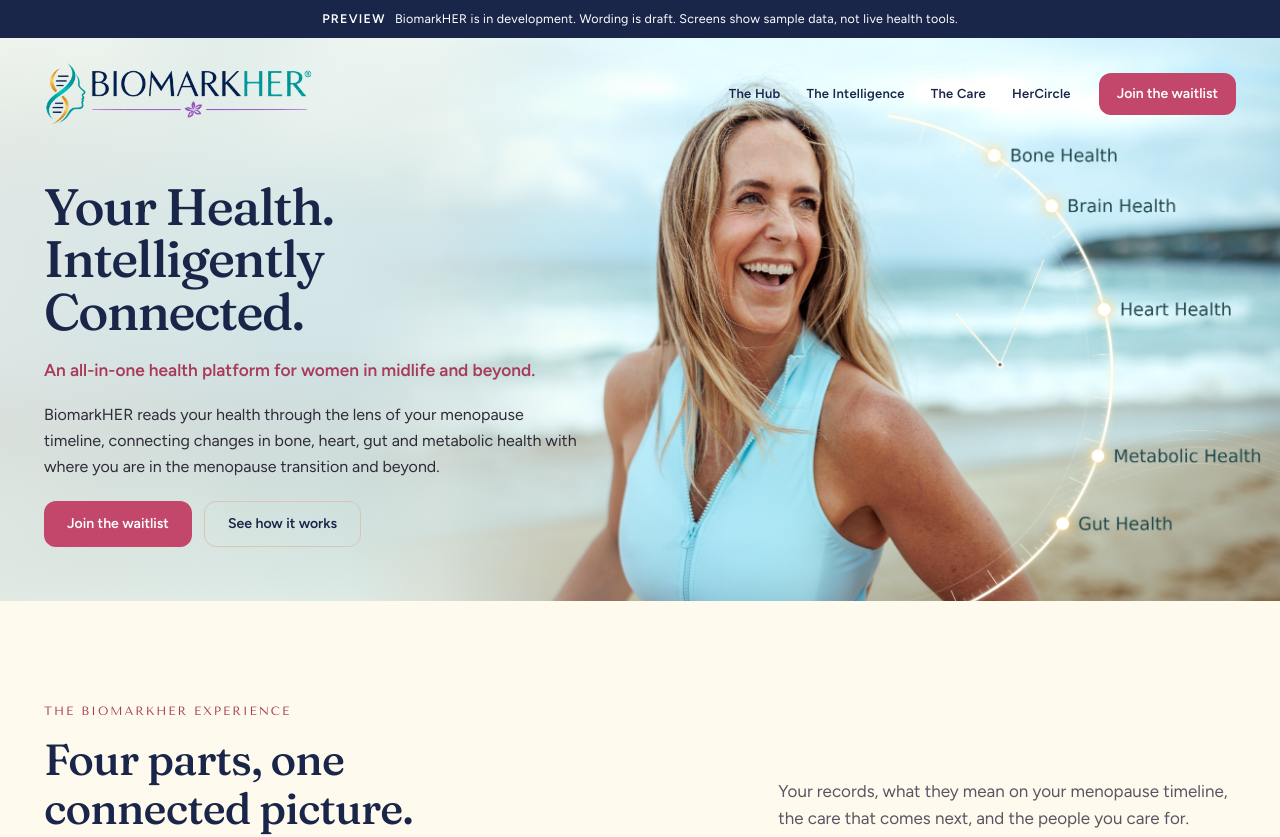
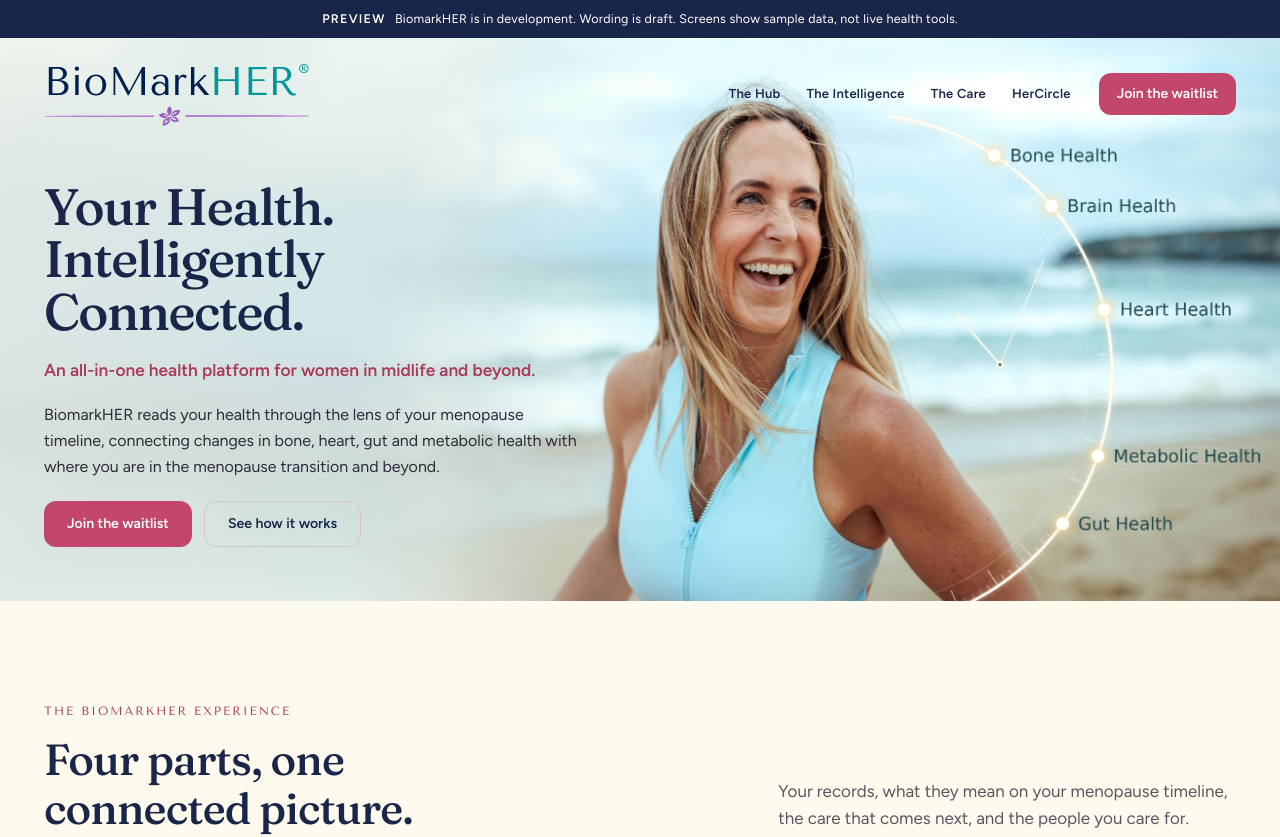
Before and after one commit to nielsoncmn/Biomarkher-site, a plain HTML site: page preview-large.html in a window 1280 px wide. Shown: the top 837 px of the page. Drawn offline with nearby package versions, Linux system fonts and the light colour scheme.

Commit message:
Replace the header logo with a text wordmark 'BioMarkHER' and drop the DNA-profile mark
Owner ask of 2026-11-22: remove the DNA girl from the logo and write the name as BioMarkHER. The header now sets 'BioMark' in the logo navy (#001F4E) and 'HER' in the logo teal (#00979B) in Tenor Sans, with the original purple flower divider (images/logo-divider.png, cut unchanged from the lockup) beneath. The footer lockup is untouched.

Co-Authored-By: Claude Opus 5.5 <noreply@anthropic.com>
Claude-Session: https://claude.ai/code/session_01QDC9sVT6DyhrAGrqdGeFrA

```diff
--- a/preview-large.html
+++ b/preview-large.html
@@ -381,6 +381,13 @@ footer{background:var(--cream)}
 /* Large-image layout */
 .nav{height:112px}
 .nav .logo img{height:66px;width:auto}
+.nav .logo .wm{display:inline-grid;justify-items:stretch;gap:3px;text-decoration:none}
+.nav .logo .wm-t{font-family:'Tenor Sans','Figtree',sans-serif;font-weight:400;font-size:40px;line-height:1;letter-spacing:.01em;color:#001F4E;white-space:nowrap}
+.nav .logo .wm-t .her{color:#00979B}
+.nav .logo .wm-t sup{font-size:.32em;color:#00979B;vertical-align:top;position:relative;top:.1em;margin-left:1px}
+.nav .logo .wm img{width:0;min-width:100%;height:auto}
+@media (max-width:1060px){.nav .logo .wm-t{font-size:34px}}
+@media (max-width:600px){.nav .logo .wm-t{font-size:28px}}
 .menu div{top:112px}
 @media (max-width:1060px){.nav{height:96px}.nav .logo img{height:55px}.menu div{top:96px}}
 @media (max-width:600px){.nav{height:84px}.nav .logo img{height:45px}.nav>.btn{display:none}.menu div{top:84px}}
@@ -477,7 +484,7 @@ section{padding-block:120px}
 
 <header class="over">
   <div class="wrap nav">
-    <a class="logo" href="#top" aria-label="BiomarkHER home"><img src="images/logo-lockup-small-mark.png" alt="BiomarkHER" width="948" height="232"></a>
+    <a class="logo" href="#top" aria-label="BiomarkHER home"><span class="wm"><span class="wm-t">BioMark<span class="her">HER</span><sup>®</sup></span><img src="images/logo-divider.png" alt="" width="760" height="62"></span></a>
     <nav aria-label="Main">
       <a href="#hub">The Hub</a>
       <a href="#intelligence">The Intelligence</a>
```
Also changed, not shown: preview-vibrant.html (+8 -1 lines), images/logo-divider.png (added).
